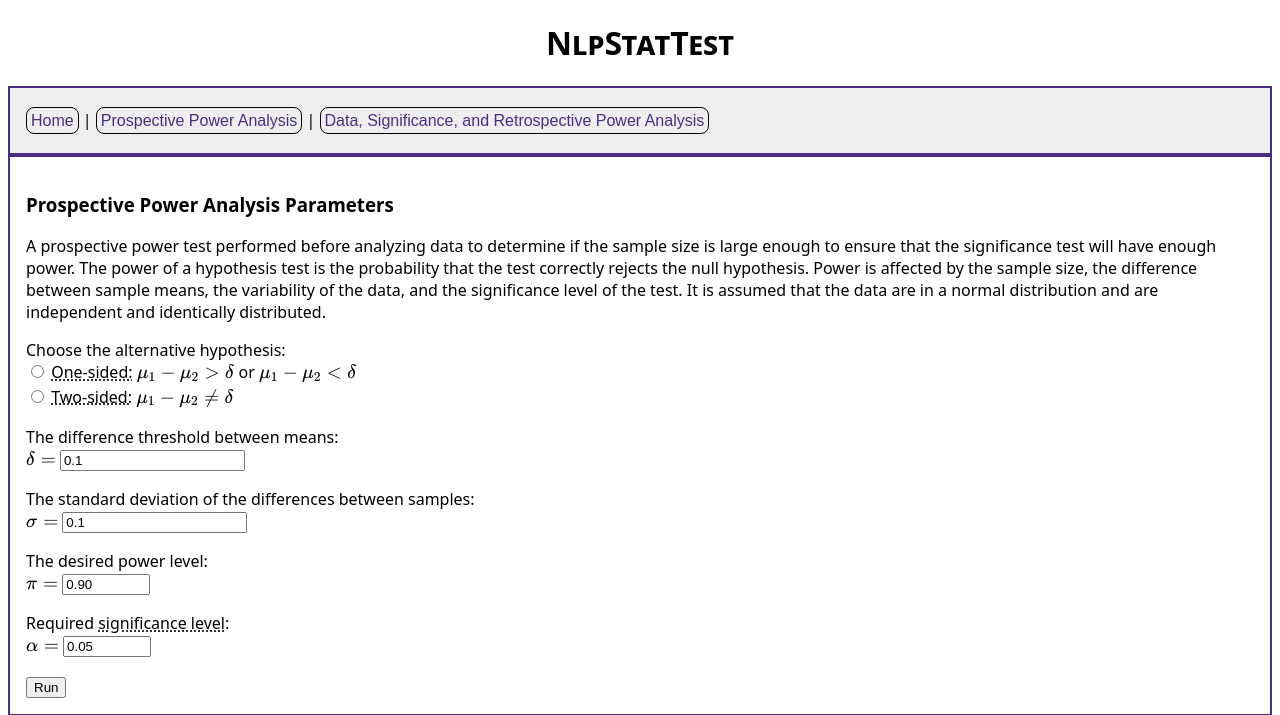
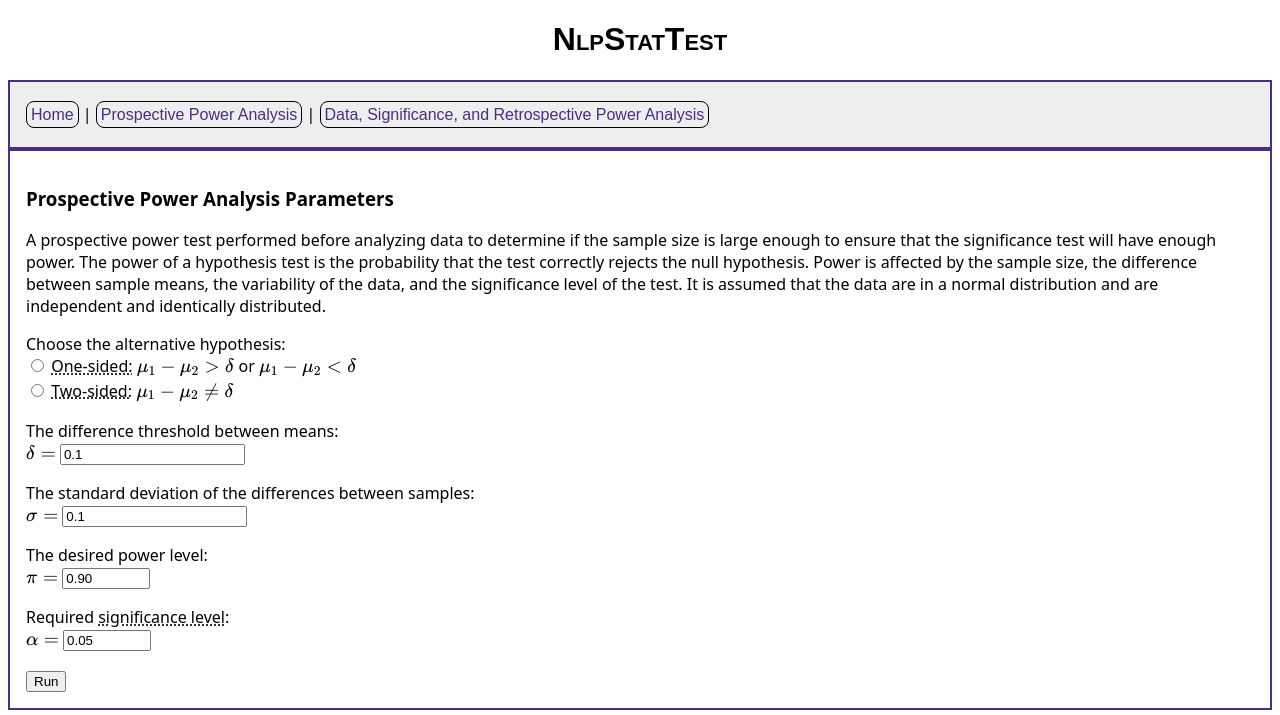
Before and after one commit to nlp-stat-test/nlp-stat-test, a Flask app: page /ppa in a window 1280 px wide. Shown: the top 715 px of the page. Run offline with Flask 2, Linux system fonts and the light colour scheme; some libraries are stand-ins or nearby versions.

Commit message:
header update

```diff
--- a/testing/static/other.css
+++ b/testing/static/other.css
@@ -29,6 +29,7 @@ body {
 .header {
     text-align: center;
     font-variant: small-caps;
+        font-family: Sans-Serif;
 }
 
 .top_bar {
```
